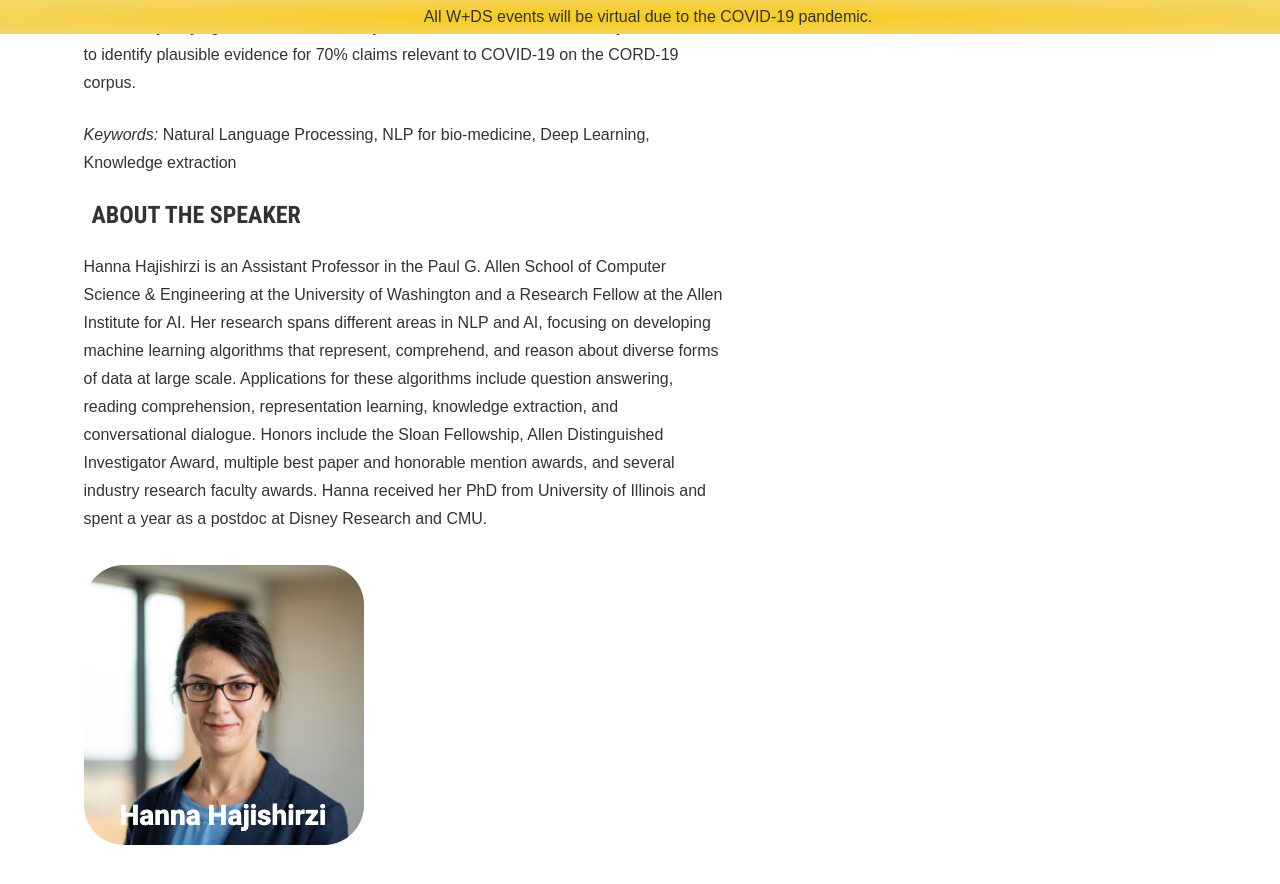
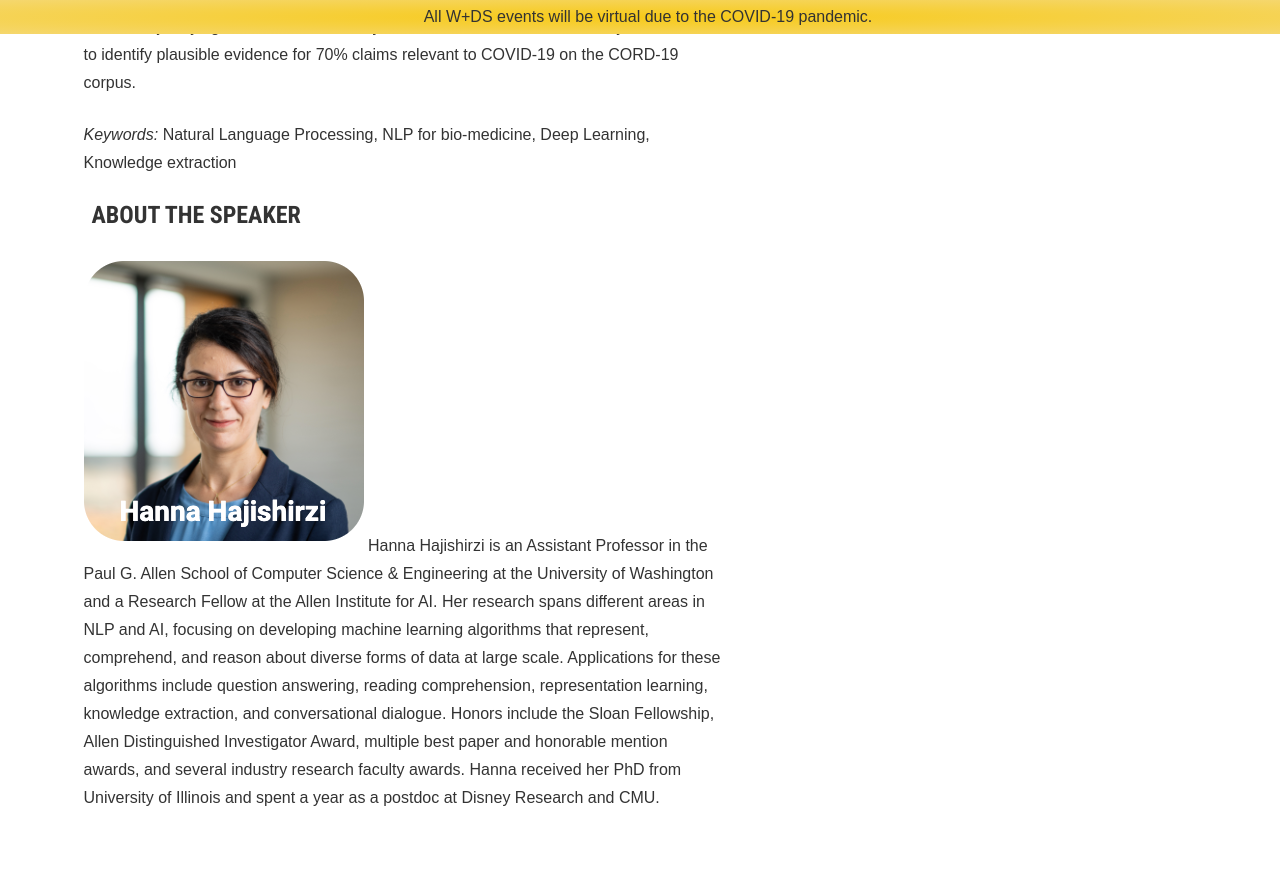
Before and after one commit to women-plus-datascience/women-plus-datascience.github.io, a Jekyll site: the page built from content/seminars/2020_09/keynote.md, in a window 1280 px wide and 900 px high, scrolled down 1074 px. Shown: the top 884 px of the window. Built offline with Jekyll 4.4.1, drawn with Linux system fonts in a browser that asks for light colours; our own code applies the rules of GitHub Pages for plain Markdown files.

Commit message:
Update keynote.md

```diff
--- a/content/seminars/2020_09/keynote.md
+++ b/content/seminars/2020_09/keynote.md
@@ -14,11 +14,9 @@ I finally show that our claim verification system is able to identify plausible
 
 
 ## About the speaker
-Hanna Hajishirzi is an Assistant Professor in the Paul G. Allen School of Computer Science & Engineering at the University of Washington
+![Image Text](https://github.com/women-plus-datascience/women-plus-datascience.github.io/raw/master/images/headshots/Hanna_Hajishirzi.png) Hanna Hajishirzi is an Assistant Professor in the Paul G. Allen School of Computer Science & Engineering at the University of Washington
 and a Research Fellow at the Allen Institute for AI.
 Her research spans different areas in NLP and AI, focusing on developing machine learning algorithms that represent, comprehend, and reason about diverse forms
 of data at large scale. Applications for these algorithms include question answering, reading comprehension, representation learning, knowledge extraction,
 and conversational dialogue. Honors include the Sloan Fellowship, Allen Distinguished Investigator Award, multiple best paper and honorable mention awards,
 and several industry research faculty awards. Hanna received her PhD from University of Illinois and spent a year as a postdoc at Disney Research and CMU.
-
-![Image Text](https://github.com/women-plus-datascience/women-plus-datascience.github.io/raw/master/images/headshots/Hanna_Hajishirzi.png)
```
